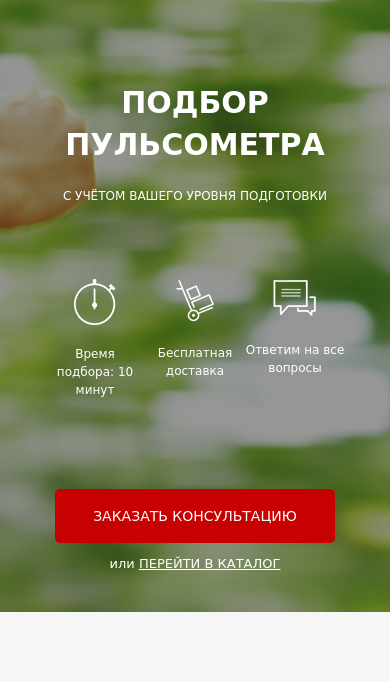
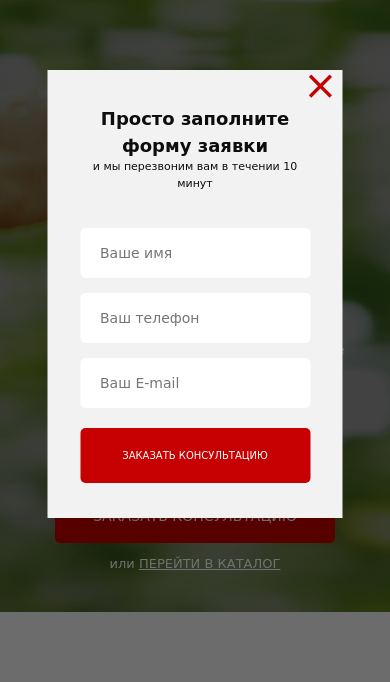
Before and after one commit to KateUdovytska/pulse, a website: page src/index.html in a window 390 px wide. Both pictures are taken after a click on the button "ЗАКАЗАТЬ ЗВОНОК". Shown: the part 128-810 px from the top of the page. Drawn offline with nearby package versions, Linux system fonts and the light colour scheme; a web font is replaced by a local one.

Commit message:
add modals

```diff
--- a/src/index.html
+++ b/src/index.html
@@ -26,7 +26,7 @@
                 </div>
                 <div class="header__contacts">
                     <a href="tel:+380932189392" class="header__phone">+38 (093)-218-93-92</a>
-                    <button class="button">
+                    <button class="button" data-modal="consultation">
                         заказать звонок
                     </button>
                 </div>
@@ -46,7 +46,7 @@
                     <div class="promo__icon"><img src="icons/messages-64.png" alt="messages">
                         Ответим на все вопросы</div>
                 </div>
-                <button class="button  button_main">
+                <button class="button  button_main" data-modal="consultation">
                     заказать кОНСУЛЬТАЦИЮ
                 </button>
                 <div class="promo__link">
@@ -147,7 +147,7 @@
                     <div class="catalog-item__wrapper">
                         <div class="catalog-item__content catalog-item__content_active">
                             <img src="img/pulsometer.png" alt="pulsometr" class="catalog-item__img">
-                    <div class="catalog-item__subtitle">Пульсометр Polar FT1</div>
+                    <div class="catalog-item__subtitle">Пульсометр Polar FT3</div>
                     <div class="catalog-item__descr">
                         Для первых шагов в тренировках, основанных на сердечном ритме
                     </div>
@@ -201,7 +201,7 @@
                     <div class="catalog-item__wrapper">
                         <div class="catalog-item__content catalog-item__content_active">
                             <img src="img/pulsometer.png" alt="pulsometr" class="catalog-item__img">
-                    <div class="catalog-item__subtitle">Пульсометр Polar FT1</div>
+                    <div class="catalog-item__subtitle">Пульсометр Polar FT12</div>
                     <div class="catalog-item__descr">
                         Для первых шагов в тренировках, основанных на сердечном ритме
                     </div>
@@ -228,7 +228,7 @@
                     <div class="catalog-item__wrapper">
                         <div class="catalog-item__content catalog-item__content_active">
                             <img src="img/pulsometer.png" alt="pulsometr" class="catalog-item__img">
-                    <div class="catalog-item__subtitle">Пульсометр Polar FT1</div>
+                    <div class="catalog-item__subtitle">Пульсометр Polar FT14</div>
                     <div class="catalog-item__descr">
                         Для первых шагов в тренировках, основанных на сердечном ритме
                     </div>
@@ -255,7 +255,7 @@
                     <div class="catalog-item__wrapper">
                         <div class="catalog-item__content catalog-item__content_active">
                             <img src="img/pulsometer.png" alt="pulsometr" class="catalog-item__img">
-                    <div class="catalog-item__subtitle">Пульсометр Polar FT1</div>
+                    <div class="catalog-item__subtitle">Пульсометр Polar FT13</div>
                     <div class="catalog-item__descr">
                         Для первых шагов в тренировках, основанных на сердечном ритме
                     </div>
@@ -478,6 +478,40 @@
             </div>
         </div>
     </footer>
+    <div class="overlay">
+        <div class="modal" id="consultation">
+            <div class="modal__close">&times; </div>
+            <div class="modal__subtitle">Просто заполните форму заявки</div>
+            <div class="modal__descr">и мы перезвоним вам в течении 10 минут</div>
+            <form action="#" class="feed-form feed-form_mt25">
+                <input required placeholder="Ваше имя" type="tel" name="name" id="">
+                <input required placeholder="Ваш телефон" type="number" name="phone" id="">
+                <input required placeholder="Ваш E-mail" type="email" name="email" id="">
+                <button class="button button_submit">
+                    ЗАКАЗАТЬ КОНСУЛЬТАЦИЮ
+                </button>
+            </form>
+        </div>
+        <div class="modal" id="order">
+            <div class="modal__close">&times; </div>
+            <div class="modal__subtitle">Ваш заказ:</div>
+            <div class="modal__descr">Пульсометр Polar FT1</div>
+            <form action="#" class="feed-form feed-form_mt25">
+                <input required placeholder="Ваше имя" type="tel" name="name" id="">
+                <input required placeholder="Ваш телефон" type="number" name="phone" id="">
+                <input required placeholder="Ваш E-mail" type="email" name="email" id="">
+                <button class="button button_submit">
+                    КУПИТЬ
+                </button>
+            </form>
+        </div>
+        <div class="modal modal_mini" id="thanks">
+            <div class="modal__close">&times; </div>
+            <div class="modal__subtitle">Спасибо за вашу заявку!</div>
+            <div class="modal__descr">Наш менеджер свяжется с вами в ближайшее время!</div>
+        </div>
+    </div>
+
     <script src="https://code.jquery.com/jquery-1.11.0.min.js"></script>
     <script  src="https://code.jquery.com/jquery-migrate-1.2.1.min.js"></script>
     <script src="js/slick.min.js"></script>
--- a/src/js/script.js
+++ b/src/js/script.js
@@ -33,4 +33,18 @@ $(document).ready(function(){
 
     toggleSlide('.catalog-item__link');
     toggleSlide('.catalog-item__back');
+
+    //Modal
+    $('[data-modal=consultation]').on('click', function (){
+      $('.overlay, #consultation').fadeIn('slow');
+    });
+    $('.modal__close').on('click', function (){
+      $('.overlay, #consultation, #thanks, #order').fadeOut('slow');
+    });
+    $('.button_mini').each(function(i){
+      $(this).on('click', function () {
+        $('#order .modal__descr').text($('.catalog-item__subtitle').eq(i).text());
+        $('.overlay, #order').fadeIn('slow');
+      });
+    });
   });
--- a/src/sass/base/_media.scss
+++ b/src/sass/base/_media.scss
@@ -134,6 +134,12 @@
             height: 50px;
         }
 
+    }
+    .modal {
+        width: 350px;
+        &__descr {
+            font-size: 13px;
+        }
     }
 
 
@@ -282,5 +288,19 @@
             line-height: 25px;
         }
     }
+    .modal {
+        width: 295px;
+        padding: 35px 30px;
+        &__descr{
+            font-size: 11px;
+        }
+        &__close {
+            top: 5px;
+            right: 5px;
+        }
+        .feed-form {
+            width: 230px;
+        }
 
+    }
 }
--- a/src/sass/blocks/_forms.scss
+++ b/src/sass/blocks/_forms.scss
@@ -18,4 +18,7 @@
             margin-bottom: 20px;
         }
     }
+    &_mt25 {
+        margin-top: 25px;
+    }
 }
--- /dev/null
+++ b/src/sass/blocks/_modal.scss
@@ -0,0 +1,47 @@
+.overlay {
+    display: none;
+    position: fixed;
+    width: 100%;
+    height: 100%;
+    background-color: rgba(0,0,0, .56);
+    top: 0;
+}
+
+.modal {
+    padding: 38px 40px 40px 40px;
+    position: absolute;
+    top: 50%;
+    left: 50%;
+    transform: translate(-50%, -50%);
+    width: 380px;
+    min-height: 400px;
+    background-color: #f2f2f2;
+    &__close {
+        position: absolute;
+        top: 0;
+        right: -40px;
+        color: $main-color;
+        font-size: 41px;
+        line-height: 21px;
+        cursor: pointer;
+    }
+    &__subtitle {
+        color: $text-color;
+        font-size: 18px;
+        font-weight: 700;
+        text-align: center;
+    }
+    &__descr {
+        color: $text-color;
+        font-size: 14px;
+        font-weight: 500;
+        text-align: center;
+    }
+    &_mini{
+        min-height: 140px;
+    }
+}
+
+#consultation, #order, #thanks {
+    display: none;
+}
--- a/src/sass/style.scss
+++ b/src/sass/style.scss
@@ -21,5 +21,6 @@
 @import 'blocks/catalog';
 @import 'blocks/comments';
 @import 'blocks/footer';
+@import 'blocks/modal';
 
 @import 'base/media';
```
Also changed, not shown: src/css/style.min.css. Lines whose indentation alone changed are shown as unchanged.
